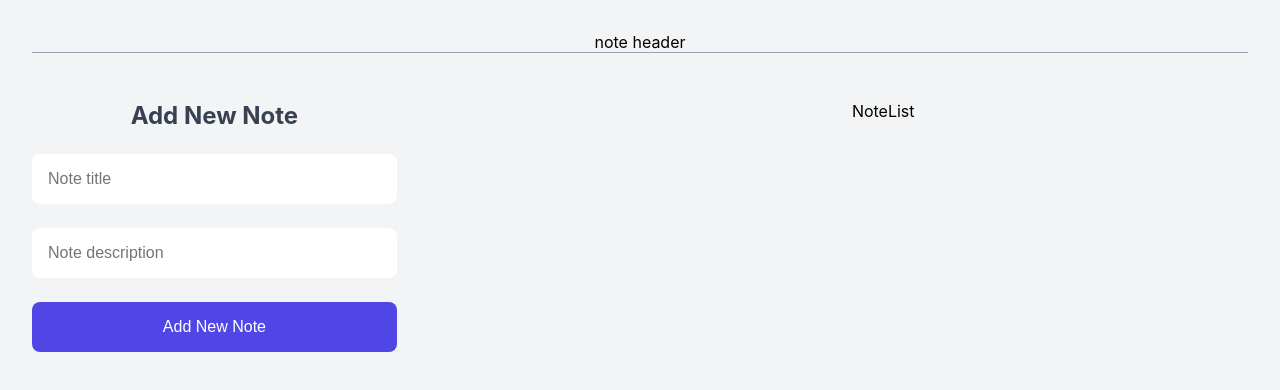
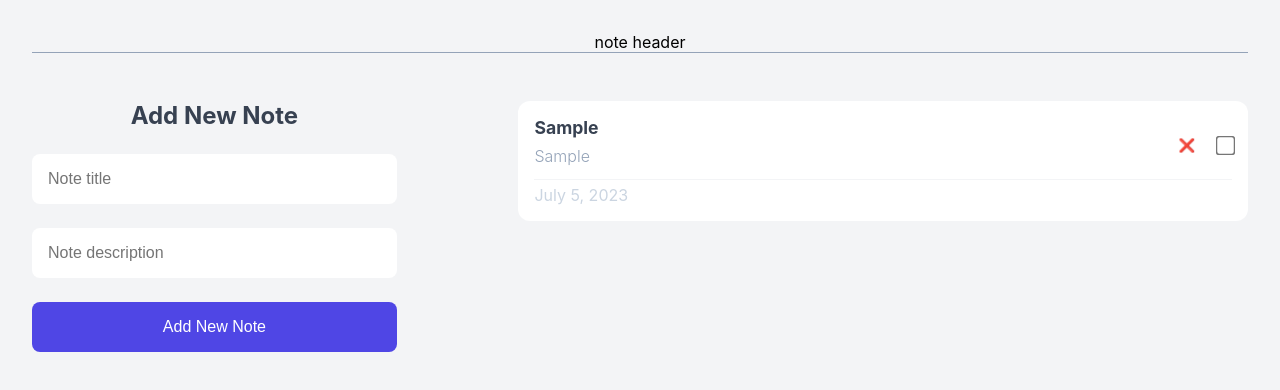
Before and after one commit to sahebmohammadi/02-Note-App, a React (Vite) app: page / in a window 1280 px wide. Both pictures are taken after typing "Sample", "Sample" into the empty fields and a click on the button "Add New Note". Shown: the top 390 px of the page. Built offline with nearby package versions, Linux system fonts and the light colour scheme.

Commit message:
remove note

```diff
--- a/src/App.jsx
+++ b/src/App.jsx
@@ -10,13 +10,19 @@
     setNotes((prevNotes) => [...prevNotes, newNote]);
   };
 
+  const handleDeleteNote = (id) => {
+    // const filteredNotes = notes.filter((n) => n.id !== id);
+    // setNotes(filteredNotes);
+    setNotes((prevNotes) => prevNotes.filter((n) => n.id !== id));
+  };
+
   return (
     <div className="container">
       <div className="note-header">note header</div>
       <div className="note-app">
         <AddNewNote onAddNote={hanldeAddNote} />
         <div className="note-container">
-          <NoteList notes={notes}/>
+          <NoteList notes={notes} onDelete={handleDeleteNote} />
         </div>
       </div>
     </div>
--- a/src/components/NoteList.jsx
+++ b/src/components/NoteList.jsx
@@ -1,8 +1,37 @@
-
-function NoteList({notes}) {
+function NoteList({ notes, onDelete }) {
   return (
-    <div>NoteList</div>
-  )
+    <div className="note-list">
+      {notes.map((note) => (
+        <NoteItem key={note.id} note={note} onDelete={onDelete} />
+      ))}
+    </div>
+  );
 }
 
-export default NoteList
+export default NoteList;
+
+function NoteItem({ note, onDelete }) {
+  const options = {
+    year: "numeric",
+    month: "long",
+    day: "numeric",
+  };
+
+  return (
+    <div className="note-item">
+      <div className="note-item__header">
+        <div>
+          <p className="title">{note.title}</p>
+          <p className="desc">{note.description}</p>
+        </div>
+        <div className="actions">
+          <button onClick={() => onDelete(note.id)}>❌</button>
+          <input type="checkbox" name="" id="" />
+        </div>
+      </div>
+      <p className="note-item__footer">
+        {new Date(note.createdAt).toLocaleDateString("en-US", options)}
+      </p>
+    </div>
+  );
+}
```
